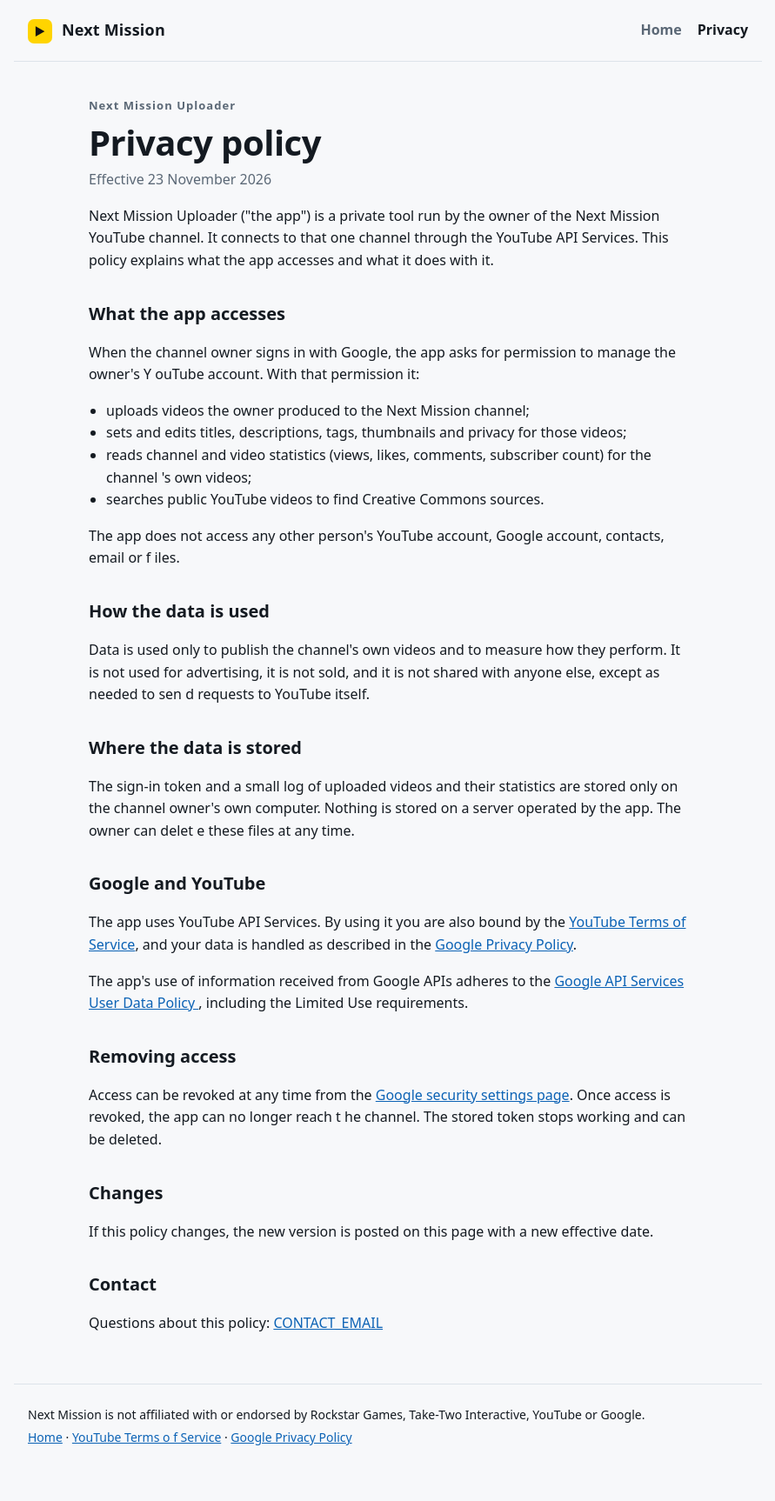
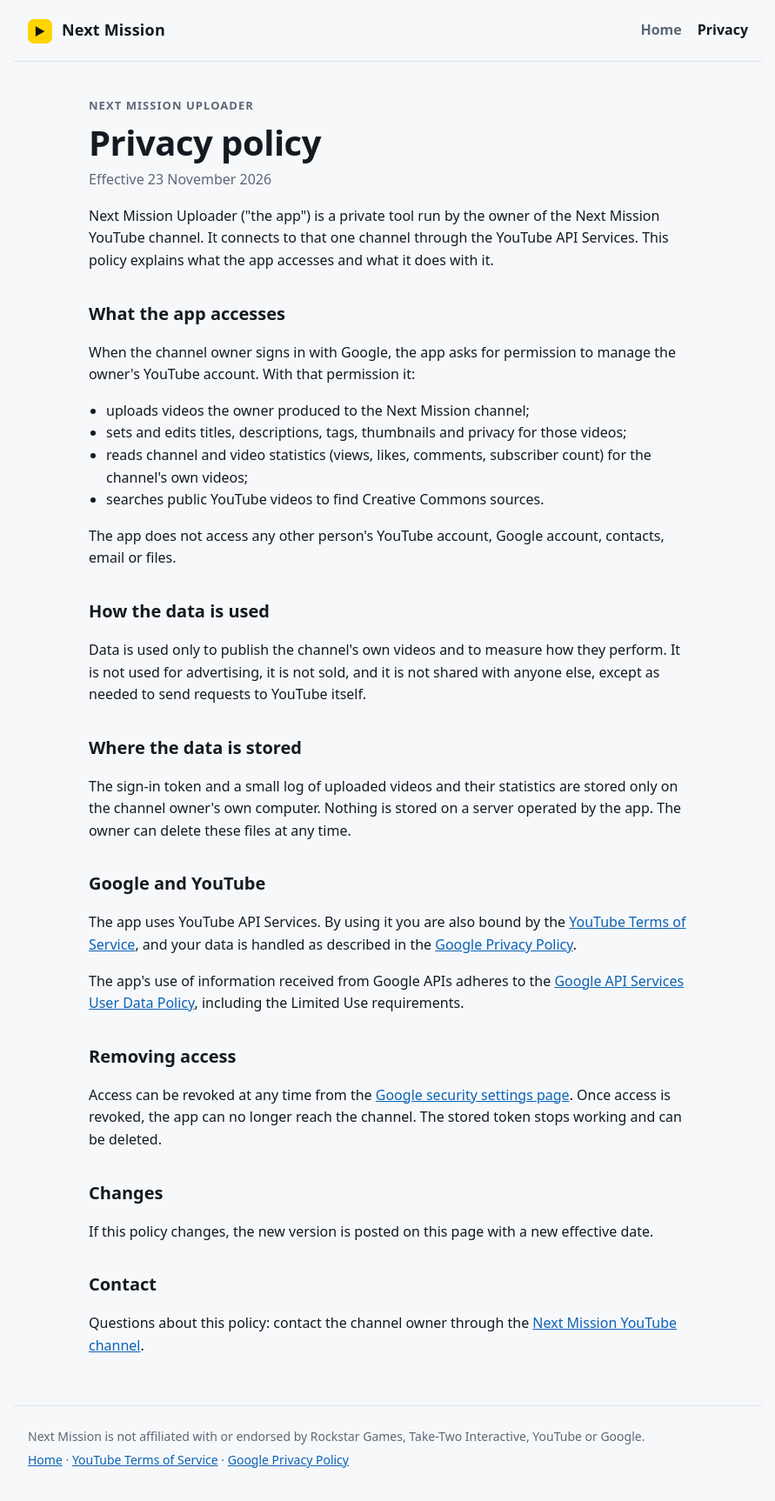
Before and after one commit to rawadalzghayar93/rawadalzghayar93.github.io, a plain HTML site: page privacy.html in a window 1280 px wide. Shown: the whole page at 87% size, without its empty margins (194-1085 px from the left). Before the commit the page ends 1701 px from the top, so only its background shows below. Drawn offline with Linux system fonts and the light colour scheme.

Commit message:
Fix wrapped lines and contact section

```diff
--- a/privacy.html
+++ b/privacy.html
@@ -18,59 +18,41 @@
   <h1>Privacy policy</h1>
   <p class="meta">Effective 23 November 2026</p>
 
-  <p>Next Mission Uploader ("the app") is a private tool run by the owner of the Next Mission YouTube
- channel. It connects to that one channel through the YouTube API Services. This policy explains what
- the app accesses and what it does with it.</p>
+  <p>Next Mission Uploader ("the app") is a private tool run by the owner of the Next Mission YouTube channel. It connects to that one channel through the YouTube API Services. This policy explains what the app accesses and what it does with it.</p>
 
   <h2>What the app accesses</h2>
-  <p>When the channel owner signs in with Google, the app asks for permission to manage the owner's Y
-ouTube account. With that permission it:</p>
+  <p>When the channel owner signs in with Google, the app asks for permission to manage the owner's YouTube account. With that permission it:</p>
   <ul>
     <li>uploads videos the owner produced to the Next Mission channel;</li>
     <li>sets and edits titles, descriptions, tags, thumbnails and privacy for those videos;</li>
-    <li>reads channel and video statistics (views, likes, comments, subscriber count) for the channel
-'s own videos;</li>
+    <li>reads channel and video statistics (views, likes, comments, subscriber count) for the channel's own videos;</li>
     <li>searches public YouTube videos to find Creative Commons sources.</li>
   </ul>
-  <p>The app does not access any other person's YouTube account, Google account, contacts, email or f
-iles.</p>
+  <p>The app does not access any other person's YouTube account, Google account, contacts, email or files.</p>
 
   <h2>How the data is used</h2>
-  <p>Data is used only to publish the channel's own videos and to measure how they perform. It is not
- used for advertising, it is not sold, and it is not shared with anyone else, except as needed to sen
-d requests to YouTube itself.</p>
+  <p>Data is used only to publish the channel's own videos and to measure how they perform. It is not used for advertising, it is not sold, and it is not shared with anyone else, except as needed to send requests to YouTube itself.</p>
 
   <h2>Where the data is stored</h2>
-  <p>The sign-in token and a small log of uploaded videos and their statistics are stored only on the
- channel owner's own computer. Nothing is stored on a server operated by the app. The owner can delet
-e these files at any time.</p>
+  <p>The sign-in token and a small log of uploaded videos and their statistics are stored only on the channel owner's own computer. Nothing is stored on a server operated by the app. The owner can delete these files at any time.</p>
 
   <h2>Google and YouTube</h2>
-  <p>The app uses YouTube API Services. By using it you are also bound by the <a href="https://www.yo
-utube.com/t/terms" rel="noopener">YouTube Terms of Service</a>, and your data is handled as described
- in the <a href="https://policies.google.com/privacy" rel="noopener">Google Privacy Policy</a>.</p>
-  <p>The app's use of information received from Google APIs adheres to the <a href="https://developer
-s.google.com/terms/api-services-user-data-policy" rel="noopener">Google API Services User Data Policy
-</a>, including the Limited Use requirements.</p>
+  <p>The app uses YouTube API Services. By using it you are also bound by the <a href="https://www.youtube.com/t/terms" rel="noopener">YouTube Terms of Service</a>, and your data is handled as described in the <a href="https://policies.google.com/privacy" rel="noopener">Google Privacy Policy</a>.</p>
+  <p>The app's use of information received from Google APIs adheres to the <a href="https://developers.google.com/terms/api-services-user-data-policy" rel="noopener">Google API Services User Data Policy</a>, including the Limited Use requirements.</p>
 
   <h2>Removing access</h2>
-  <p>Access can be revoked at any time from the <a href="https://myaccount.google.com/permissions" re
-l="noopener">Google security settings page</a>. Once access is revoked, the app can no longer reach t
-he channel. The stored token stops working and can be deleted.</p>
+  <p>Access can be revoked at any time from the <a href="https://myaccount.google.com/permissions" rel="noopener">Google security settings page</a>. Once access is revoked, the app can no longer reach the channel. The stored token stops working and can be deleted.</p>
 
   <h2>Changes</h2>
   <p>If this policy changes, the new version is posted on this page with a new effective date.</p>
 
   <h2>Contact</h2>
-  <p>Questions about this policy: <a href="mailto:CONTACT_EMAIL">CONTACT_EMAIL</a></p>
+  <p>Questions about this policy: contact the channel owner through the <a href="https://www.youtube.com/@nextmission2027/about" rel="noopener">Next Mission YouTube channel</a>.</p>
 </main>
 
 <footer class="foot">
-  <p>Next Mission is not affiliated with or endorsed by Rockstar Games, Take-Two Interactive, YouTube
- or Google.</p>
-  <p><a href="./">Home</a> · <a href="https://www.youtube.com/t/terms" rel="noopener">YouTube Terms o
-f Service</a> · <a href="https://policies.google.com/privacy" rel="noopener">Google Privacy Policy</a
-></p>
+  <p>Next Mission is not affiliated with or endorsed by Rockstar Games, Take-Two Interactive, YouTube or Google.</p>
+  <p><a href="./">Home</a> · <a href="https://www.youtube.com/t/terms" rel="noopener">YouTube Terms of Service</a> · <a href="https://policies.google.com/privacy" rel="noopener">Google Privacy Policy</a></p>
 </footer>
 </body>
 </html>
--- a/style.css
+++ b/style.css
@@ -35,8 +35,7 @@ a { color: var(--link); }
   gap: 16px; padding-top: 20px; padding-bottom: 20px;
   border-bottom: 1px solid var(--line);
 }
-.brand { color: var(--text); text-decoration: none; font-weight: 800; font-size: 18px; letter-spacing
-: .2px; }
+.brand { color: var(--text); text-decoration: none; font-weight: 800; font-size: 18px; letter-spacing: .2px; }
 .mark {
   display: inline-grid; place-items: center; width: 28px; height: 28px; margin-right: 6px;
   border-radius: 7px; background: var(--accent); color: var(--accent-ink); font-size: 13px;
@@ -46,27 +45,22 @@ nav a { color: var(--muted); text-decoration: none; font-weight: 600; }
 nav a:hover, nav a[aria-current="page"] { color: var(--text); }
 
 .hero { padding: 64px 0 40px; }
-.eyebrow { color: var(--muted); font-size: 13px; font-weight: 700; letter-spacing: .08em; text-transf
-orm: uppercase; margin: 0 0 10px; }
+.eyebrow { color: var(--muted); font-size: 13px; font-weight: 700; letter-spacing: .08em; text-transform: uppercase; margin: 0 0 10px; }
 h1 { font-size: clamp(30px, 6vw, 48px); line-height: 1.1; margin: 0 0 16px; letter-spacing: -.5px; }
 .lead { font-size: 18px; color: var(--muted); max-width: 620px; margin: 0 0 28px; }
 .cta { display: flex; flex-wrap: wrap; gap: 12px; }
 .btn {
-  display: inline-block; padding: 12px 18px; border-radius: 10px; font-weight: 700; text-decoration:
-none;
+  display: inline-block; padding: 12px 18px; border-radius: 10px; font-weight: 700; text-decoration: none;
   border: 1px solid var(--line); color: var(--text); background: var(--surface);
 }
 .btn.primary { background: var(--accent); color: var(--accent-ink); border-color: var(--accent); }
 
-.grid { display: grid; grid-template-columns: repeat(auto-fit, minmax(220px, 1fr)); gap: 14px; paddin
-g: 8px 0 40px; }
-.card { background: var(--surface); border: 1px solid var(--line); border-radius: 12px; padding: 18px
-; }
+.grid { display: grid; grid-template-columns: repeat(auto-fit, minmax(220px, 1fr)); gap: 14px; padding: 8px 0 40px; }
+.card { background: var(--surface); border: 1px solid var(--line); border-radius: 12px; padding: 18px; }
 .card h2 { font-size: 17px; margin: 0 0 6px; }
 .card p { margin: 0; color: var(--muted); }
 
-.app { background: var(--surface); border: 1px solid var(--line); border-radius: 12px; padding: 24px;
- margin-bottom: 48px; }
+.app { background: var(--surface); border: 1px solid var(--line); border-radius: 12px; padding: 24px; margin-bottom: 48px; }
 .app h2 { margin-top: 0; }
 .app ul { padding-left: 20px; }
 
@@ -76,6 +70,5 @@ g: 8px 0 40px; }
 .doc ul { padding-left: 20px; }
 .meta { color: var(--muted); margin-top: -8px; }
 
-.foot { border-top: 1px solid var(--line); padding-top: 20px; padding-bottom: 32px; color: var(--mute
-d); font-size: 14px; }
+.foot { border-top: 1px solid var(--line); padding-top: 20px; padding-bottom: 32px; color: var(--muted); font-size: 14px; }
 .foot p { margin: 4px 0; }
```
Also changed, not shown: index.html (+7 -14 lines).
